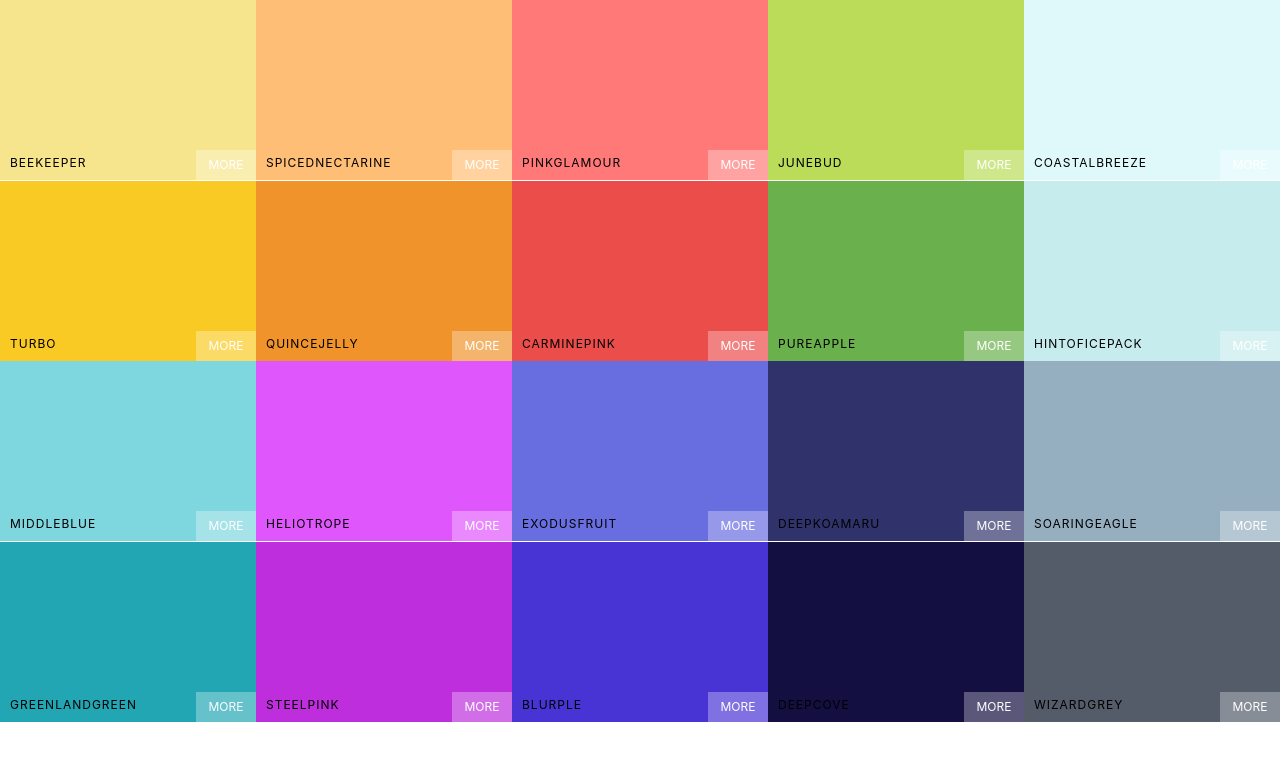
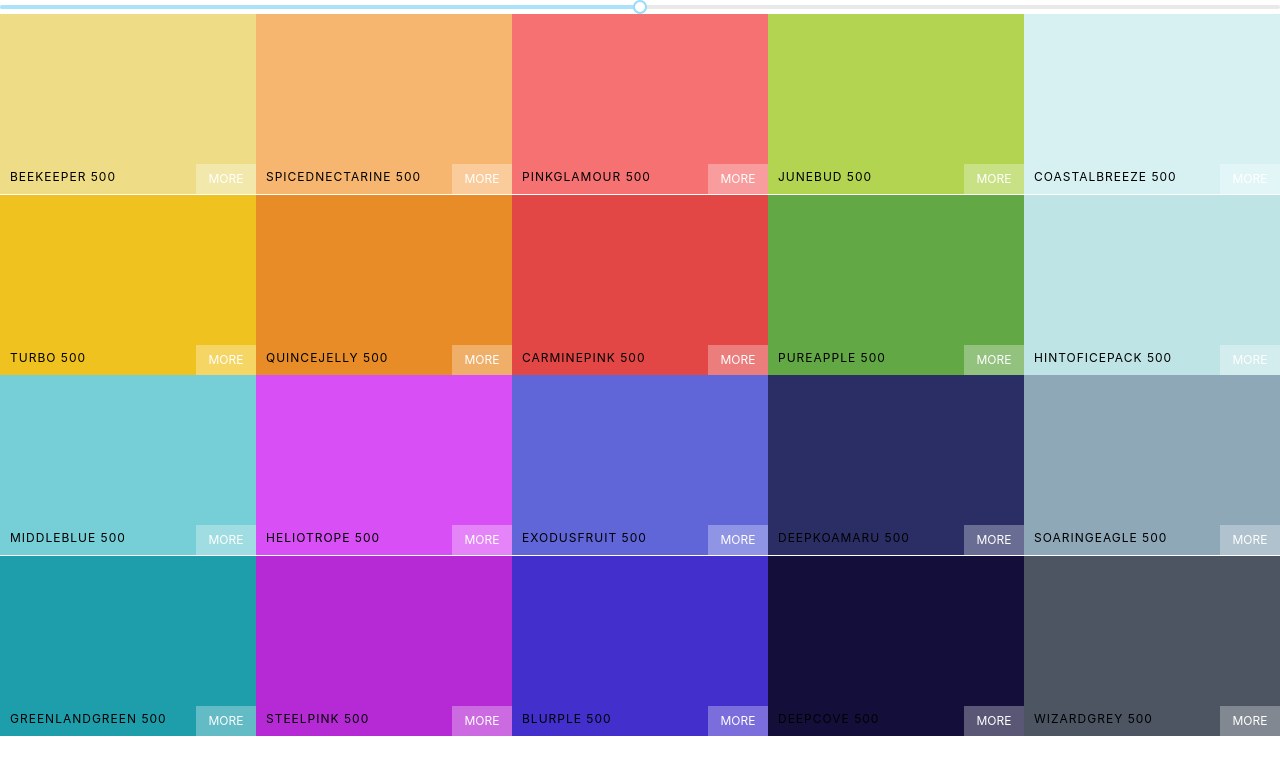
Before and after one commit to feuerbacherb/color-palette, a React (Create React App) app: page / in a window 1280 px wide. Shown: the top 774 px of the page. Built offline with nearby package versions, Linux system fonts and the light colour scheme; the HTML template or start-up script is replaced by a standard one.

Commit message:
added rc-slider component to Palette component and modified settings to work

```diff
--- a/package.json
+++ b/package.json
@@ -7,6 +7,7 @@
     "@testing-library/react": "^11.1.2",
     "@testing-library/user-event": "^12.2.2",
     "chroma-js": "^2.1.0",
+    "rc-slider": "^9.6.3",
     "react": "^17.0.1",
     "react-copy-to-clipboard": "^5.0.2",
     "react-dom": "^17.0.1",
--- a/src/App.js
+++ b/src/App.js
@@ -11,7 +11,7 @@ class App extends Component {
 		console.log(generatePalette(seedColors[4]));
 		return (
 			<div>
-				<Palette {...seedColors[4]} />
+				<Palette palette={generatePalette(seedColors[4])} />
 			</div>
 		);
 	}
--- a/src/Palette.js
+++ b/src/Palette.js
@@ -1,12 +1,26 @@
 import React, { Component } from 'react';
 import ColorBox from './ColorBox';
+import Slider from 'rc-slider';
+import 'rc-slider/assets/index.css';
 import './Palette.css';
 
 class Palette extends Component {
+	constructor(props) {
+		super(props);
+		this.state = { level: 500 };
+		this.changeLevel = this.changeLevel.bind(this);
+	}
+
+	changeLevel(level) {
+		this.setState({ level: level });
+	}
 	render() {
-		const colorBoxes = this.props.colors.map((color) => <ColorBox background={color.color} name={color.name} />);
+		const { colors } = this.props.palette;
+		const { level } = this.state;
+		const colorBoxes = colors[level].map((color) => <ColorBox background={color.hex} name={color.name} />);
 		return (
 			<div className='Palette'>
+				<Slider defaultValue={level} min={100} max={900} onAfterChange={this.changeLevel} step={100} />
 				{/* NavBar goes here */}
 				<div className='Palette-colors'>{colorBoxes}</div>
 				{/* footer */}
```
Also changed, not shown: 1 other file (tests, documents, lock files or other folders).
